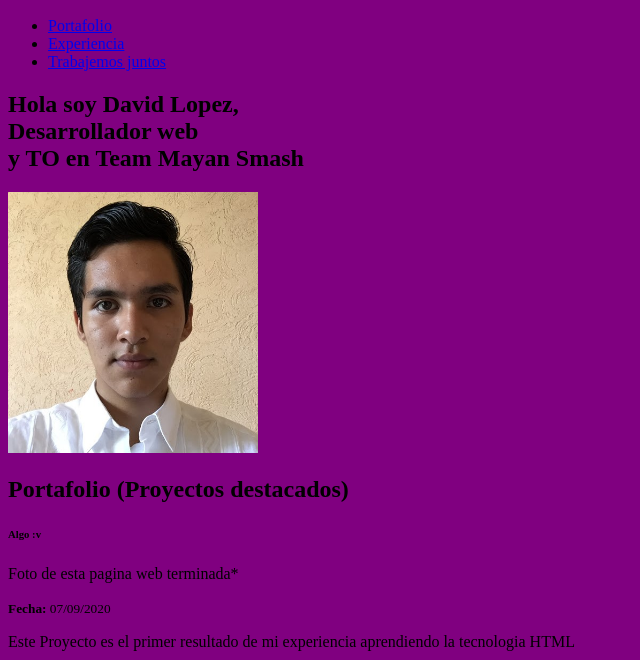
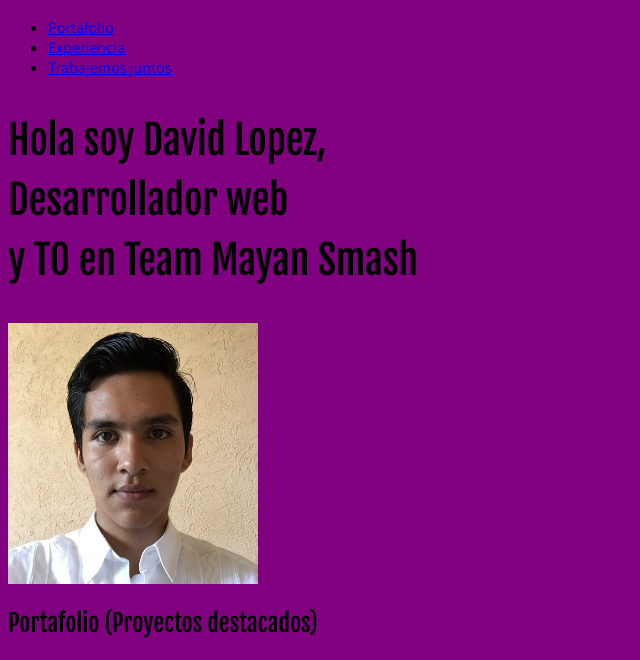
Before and after one commit to Avipez/HyperBlog, a plain HTML site: page index.html/Untitled-1.html in a window 1280 px wide. Shown: the part 119-779 px from the top of the page, without its empty margins (0-640 px from the left). Drawn offline with Linux system fonts and the light colour scheme.

Commit message:
clases del 23 de Octubre nuevos elementos en Css

```diff
--- a/index.html/Untitled-1.html
+++ b/index.html/Untitled-1.html
@@ -6,6 +6,7 @@
             David Lopez
         </title>
         <link rel="icon" type="image/png " href="u.jpg">
+        <link href="https://fonts.googleapis.com/css2?family=Fjalla+One&family=Source+Sans+Pro&display=swap" rel="stylesheet">
         <link rel="stylesheet" href="estilos/estilos.css">
 
     </head>
--- a/index.html/estilos/estilos.css
+++ b/index.html/estilos/estilos.css
@@ -1,3 +1,20 @@
 body{
+    font-family: "Source Sans Pro";
     background: purple;
 }
+h1,
+h2,
+h3,
+h4,
+h5{
+    font-family: "Fjalla One";
+    font-weight: 400;
+}
+
+h1{
+    font-size: 40px;
+    line-height: 1.5em;
+    letter-spacing: -.2px;
+    /*text-transform: uppercase;
+    /*text-decoration: underline;
+}
```
